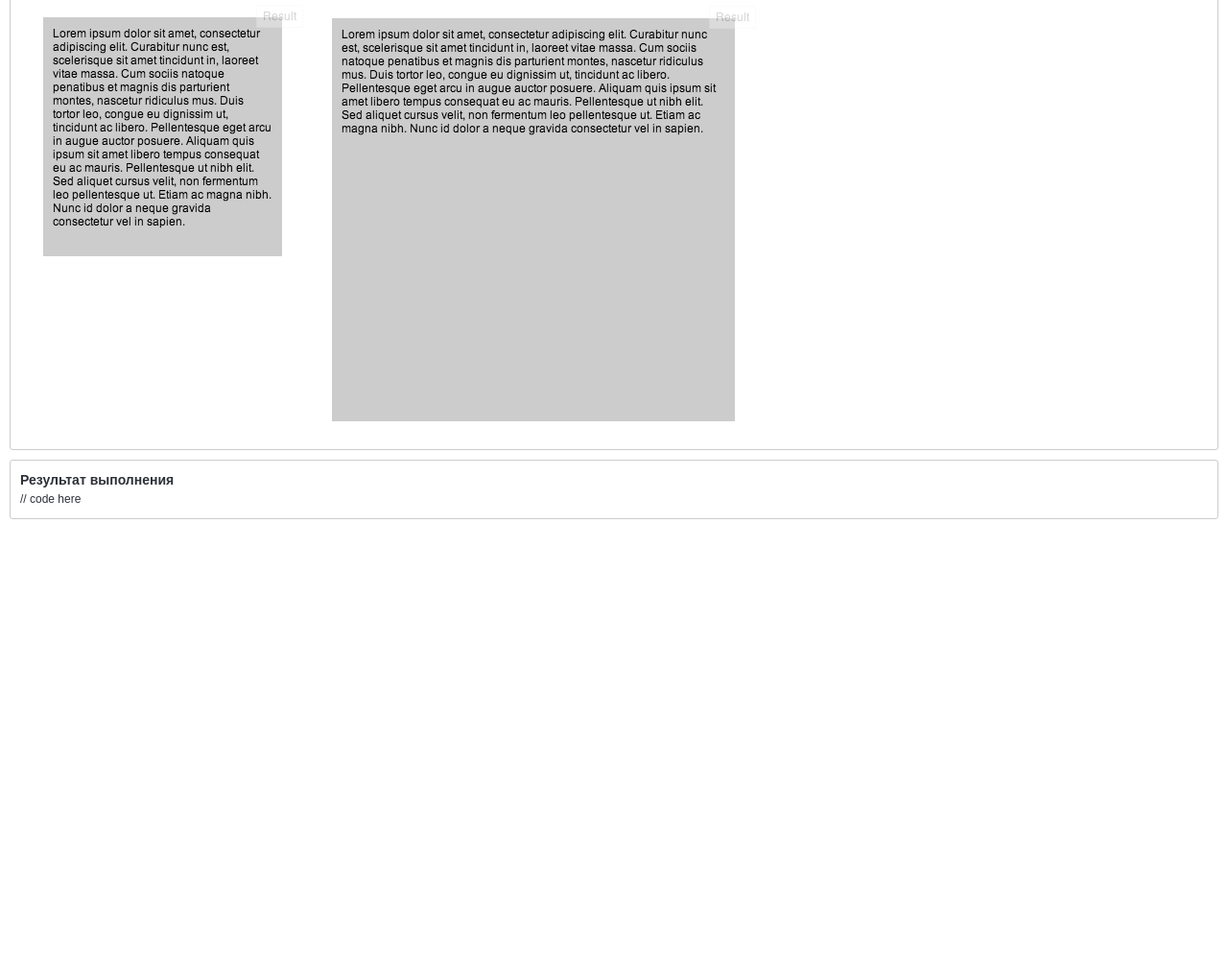
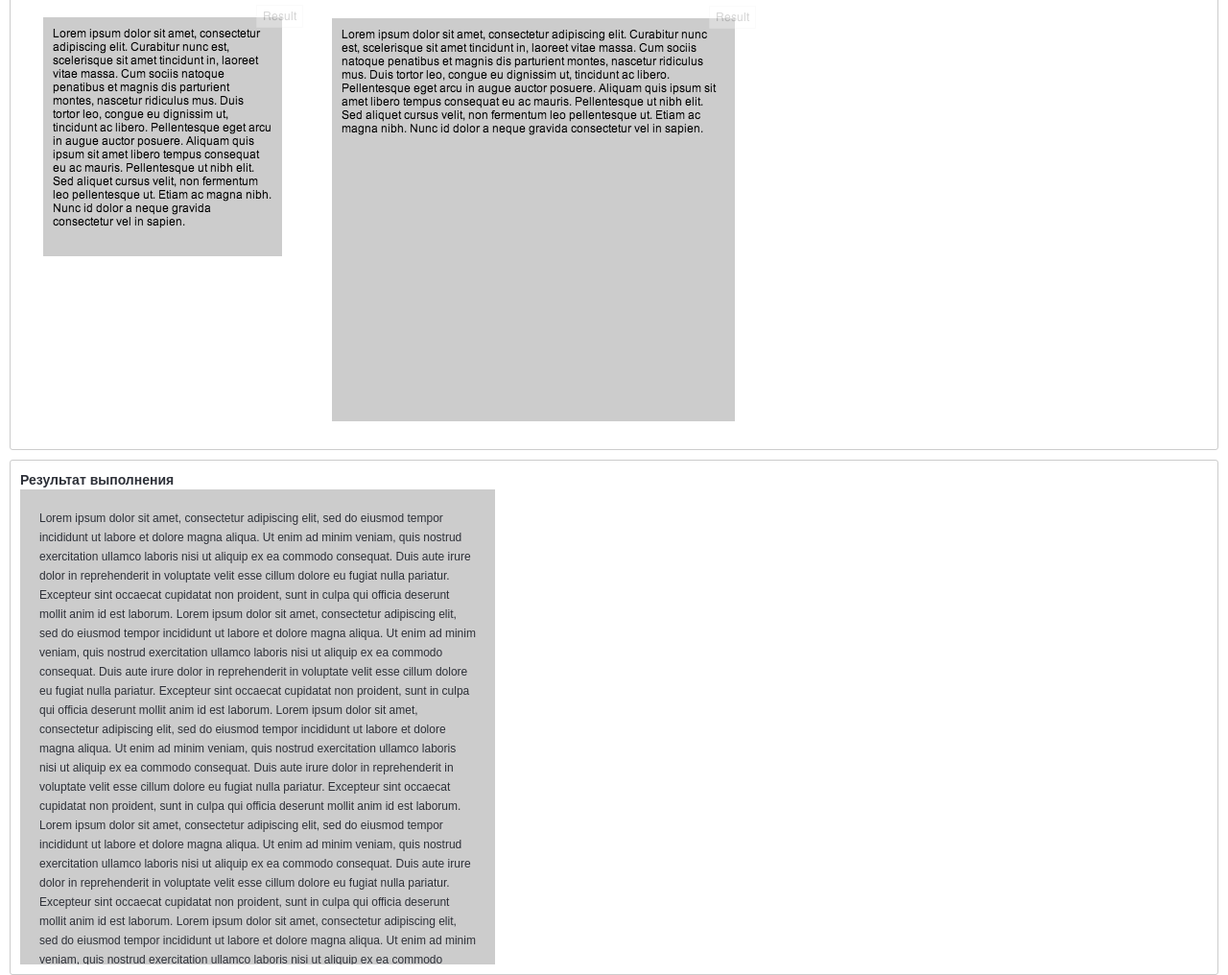
Before and after one commit to gate8team/frontend-position-task, a website: page src/issue #7/index.html in a window 1280 px wide. Shown: the part 138-1154 px from the top of the page at 96% size. Before the commit the page ends 810 px from the top, so only its background shows below. Drawn offline with Linux system fonts and the light colour scheme.

Commit message:
[ADDED]: added solution for issue #7.

```diff
--- a/src/issue #7/index.html
+++ b/src/issue #7/index.html
@@ -18,9 +18,18 @@
 		</div>
 		<div class="b-task">
 			<h1 class="b-task-caption">Результат выполнения</h1>
-			<div class="b-task-result">
-				// code here
+			<div class="b-task-result -percent -boxed">
+				<div class="b-content-wr">
+                    <div class="b-content">
+                        Lorem ipsum dolor sit amet, consectetur adipiscing elit, sed do eiusmod tempor incididunt ut labore et dolore magna aliqua. Ut enim ad minim veniam, quis nostrud exercitation ullamco laboris nisi ut aliquip ex ea commodo consequat. Duis aute irure dolor in reprehenderit in voluptate velit esse cillum dolore eu fugiat nulla pariatur. Excepteur sint occaecat cupidatat non proident, sunt in culpa qui officia deserunt mollit anim id est laborum.
+                        Lorem ipsum dolor sit amet, consectetur adipiscing elit, sed do eiusmod tempor incididunt ut labore et dolore magna aliqua. Ut enim ad minim veniam, quis nostrud exercitation ullamco laboris nisi ut aliquip ex ea commodo consequat. Duis aute irure dolor in reprehenderit in voluptate velit esse cillum dolore eu fugiat nulla pariatur. Excepteur sint occaecat cupidatat non proident, sunt in culpa qui officia deserunt mollit anim id est laborum.
+                        Lorem ipsum dolor sit amet, consectetur adipiscing elit, sed do eiusmod tempor incididunt ut labore et dolore magna aliqua. Ut enim ad minim veniam, quis nostrud exercitation ullamco laboris nisi ut aliquip ex ea commodo consequat. Duis aute irure dolor in reprehenderit in voluptate velit esse cillum dolore eu fugiat nulla pariatur. Excepteur sint occaecat cupidatat non proident, sunt in culpa qui officia deserunt mollit anim id est laborum.
+                        Lorem ipsum dolor sit amet, consectetur adipiscing elit, sed do eiusmod tempor incididunt ut labore et dolore magna aliqua. Ut enim ad minim veniam, quis nostrud exercitation ullamco laboris nisi ut aliquip ex ea commodo consequat. Duis aute irure dolor in reprehenderit in voluptate velit esse cillum dolore eu fugiat nulla pariatur. Excepteur sint occaecat cupidatat non proident, sunt in culpa qui officia deserunt mollit anim id est laborum.
+                        Lorem ipsum dolor sit amet, consectetur adipiscing elit, sed do eiusmod tempor incididunt ut labore et dolore magna aliqua. Ut enim ad minim veniam, quis nostrud exercitation ullamco laboris nisi ut aliquip ex ea commodo consequat. Duis aute irure dolor in reprehenderit in voluptate velit esse cillum dolore eu fugiat nulla pariatur. Excepteur sint occaecat cupidatat non proident, sunt in culpa qui officia deserunt mollit anim id est laborum.
+                    </div>
+				</div>
 			</div>
+
 		</div>
 	</body>
 </html>
--- a/src/issue #7/static/css/main.css
+++ b/src/issue #7/static/css/main.css
@@ -4,3 +4,27 @@ __________________________________*/
 
 /* =User Styles
 __________________________________*/
+.-boxed *, .-boxed *:before, .-boxed *:after {
+  -webkit-box-sizing: border-box;
+  -moz-box-sizing: border-box;
+  -o-box-sizing: border-box;
+  -ms-box-sizing: border-box;
+  box-sizing: border-box;
+}
+
+.-percent {
+  width: 40%;
+}
+
+.b-content-wr {
+  padding-bottom: 100%;
+  width: 100%;
+  height: 0;
+  overflow: auto;
+  background: #ccc;
+}
+
+.b-content {
+  margin-bottom: -100%;
+  padding: 20px;
+}
```
Also changed, not shown: README.md.
